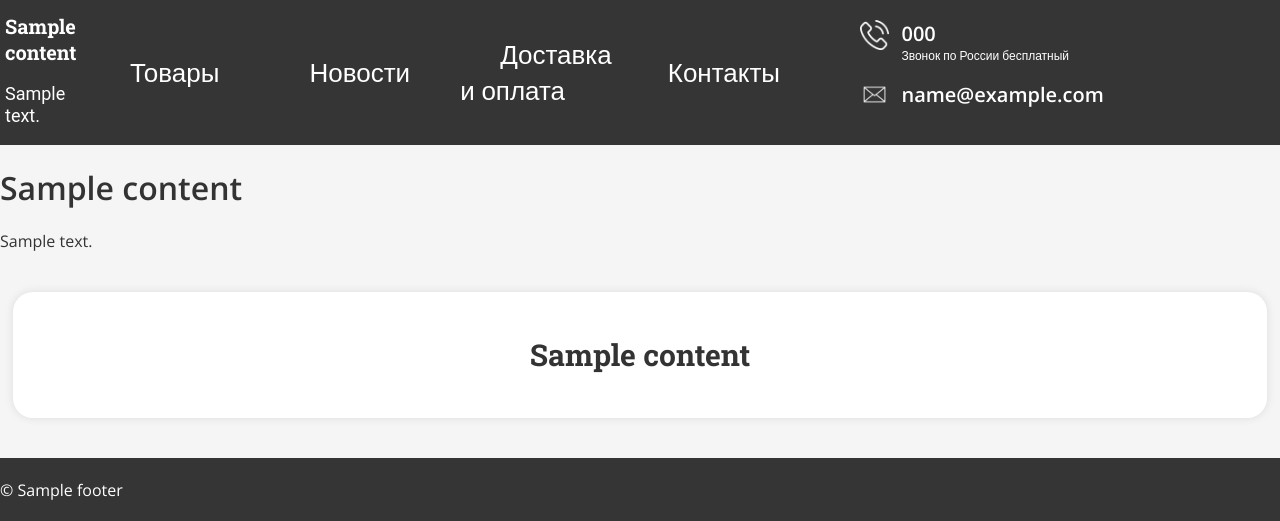
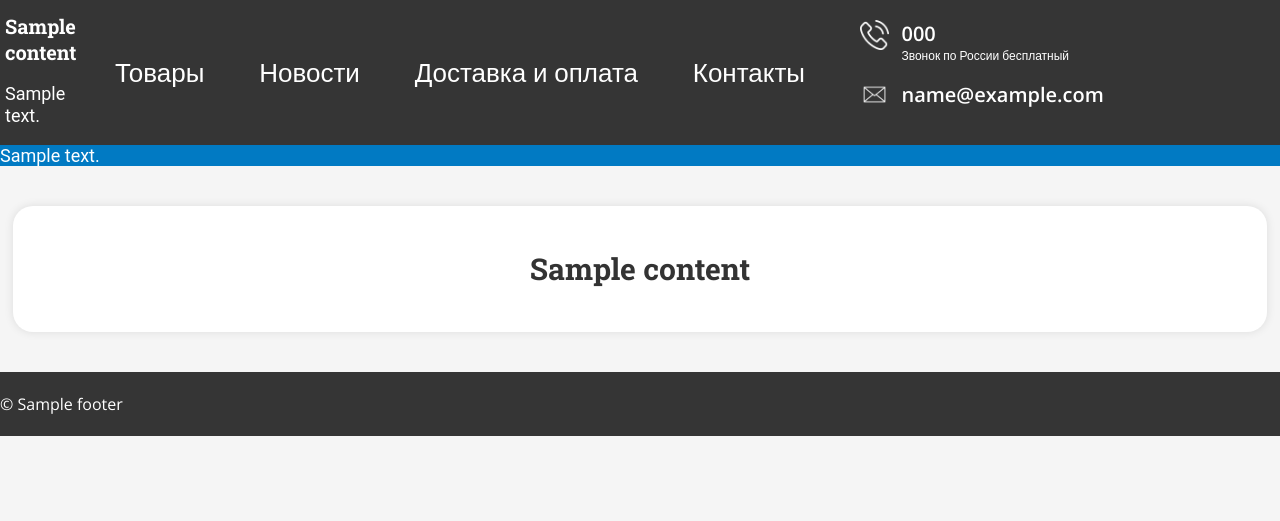
Before and after one commit to kanisimoff44/RuverAuto, a FastAPI app: template app/templates/main.html in a window 1280 px wide. Shown: the top 521 px of the page. Run offline with FastAPI, Linux system fonts and the light colour scheme; the template is opened without the code that fills it: most values are stand-ins (such as "Sample title", 1, 10 or a date in 2020); parts of the project's set-up code (start-up, migrations or seed data) failed here and were passed over.

Commit message:
refactor(front): change header

```diff
--- a/app/static/css/style.css
+++ b/app/static/css/style.css
@@ -32,11 +32,11 @@ body::-webkit-scrollbar {
 
 .header .header__info .logo-link {
   margin: 0;
-  height: 15vh;
+  height: 11vh;
 }
 
 .header .header__info .logo-link img {
-  height: 15vh;
+  height: 11vh;
 }
 
 .header__about-us {
@@ -75,7 +75,7 @@ body::-webkit-scrollbar {
 }
 
 .header__nav-link {
-  padding: 10px 25px 10px 15px;
+  padding: 0 0 0 0;
   text-decoration: none;
   color: #ffffff;
 }
@@ -137,6 +137,20 @@ body::-webkit-scrollbar {
 .header__info-email .email {
   font-size: 20px;
   color: #ffffff;
+}
+
+.main__about-us {
+  max-width: 100%;
+  background-color: #017AC3;
+}
+
+.main__about-us .main__description {
+  margin: 0 0 0 0;
+  font-family: "Roboto", serif;
+  font-size: 18px;
+  line-height: 1.2;
+  color: #ffffff;
+  text-align: left;
 }
 
 .main__content-container {
--- a/app/templates/main.html
+++ b/app/templates/main.html
@@ -2,9 +2,6 @@
 
 {% block main %}
 <div class="main__about-us">
-  {% if content.main_title %}
-    <h1 class="main__title">{{ content.main_title }}</h1>
-  {% endif %}
   {% if content.main_desc %}
     <p class="main__description">{{ content.main_desc }}</p>
   {% endif %}
```
